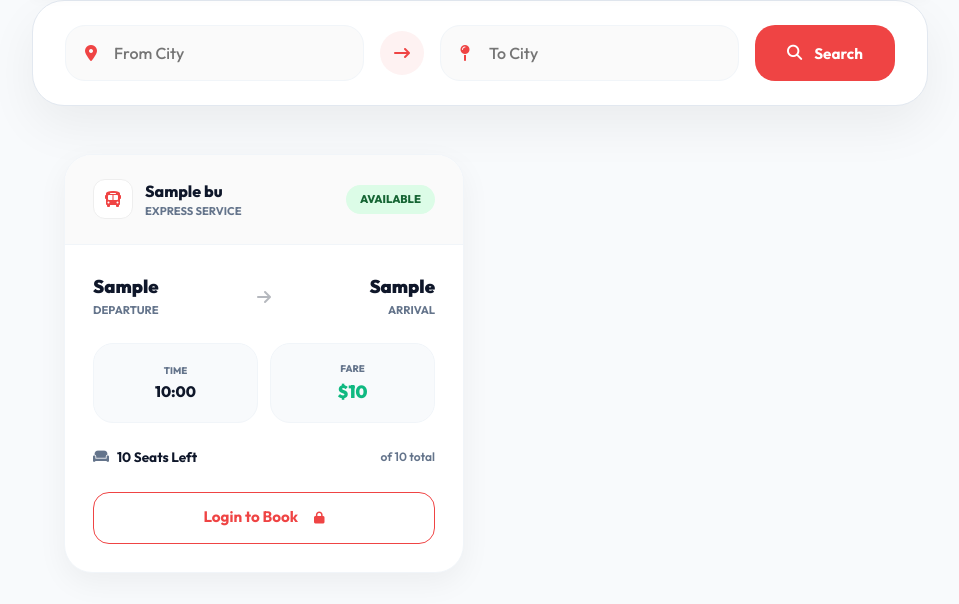
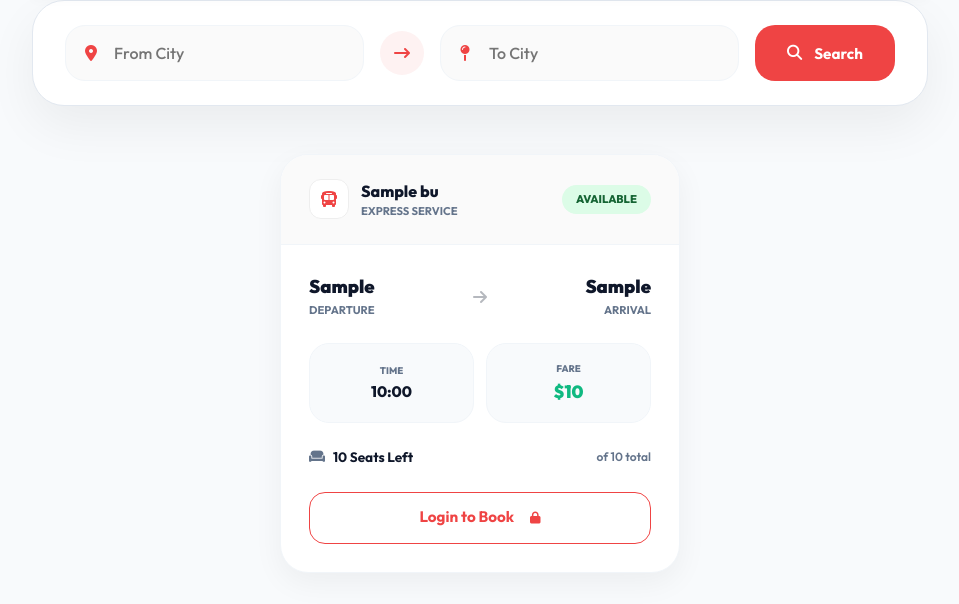
Before and after one commit to miyat0/bus_reservation_project., a Django app: page /users/search/ in a window 1280 px wide. Shown: the part 120-724 px from the top of the page, without its empty margins (160-1119 px from the left). Run offline with Django 5.2, Linux system fonts and the light colour scheme; tables that the repository leaves empty hold one stand-in row (values such as "Sample post").

Commit message:
style: use auto-fit to perfectly center single bus results

```diff
--- a/templates/users/search_buses.html
+++ b/templates/users/search_buses.html
@@ -38,7 +38,7 @@
     </div>
 
     <!-- Result Grid -->
-    <div style="display: grid; grid-template-columns: repeat(auto-fill, minmax(350px, 400px)); gap: 32px; justify-content: center;">
+    <div style="display: grid; grid-template-columns: repeat(auto-fit, minmax(350px, 400px)); gap: 32px; justify-content: center;">
         {% for bus in buses %}
             <article class="card" style="padding: 0; border-radius: 28px; overflow: hidden; border: 1px solid #f1f5f9; transition: all 0.3s ease;">
                 <!-- Header -->
```
